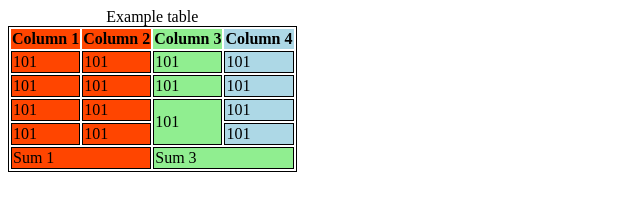
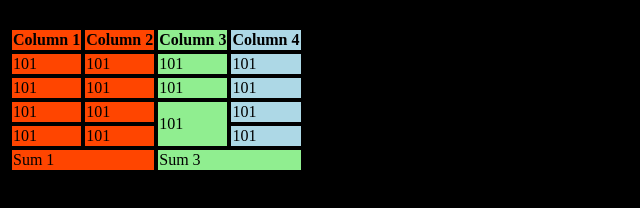
Before and after one commit to developer-2023/wd018, a plain HTML site: page index.html in a window 1280 px wide. Shown: the whole page, without its empty margins (0-640 px from the left). Drawn offline with Linux system fonts and the light colour scheme.

Commit message:
Update index.html

```diff
--- a/index.html
+++ b/index.html
@@ -6,7 +6,10 @@
     <meta name="viewport" content="width=device-width, initial-scale=1.0">
     <title>Tables</title>
     <style>
-        table, td {
+        body {
+            background-color: black;
+        }
+        table, td, th {
             border: 1px solid black;
         }
     </style>
```
